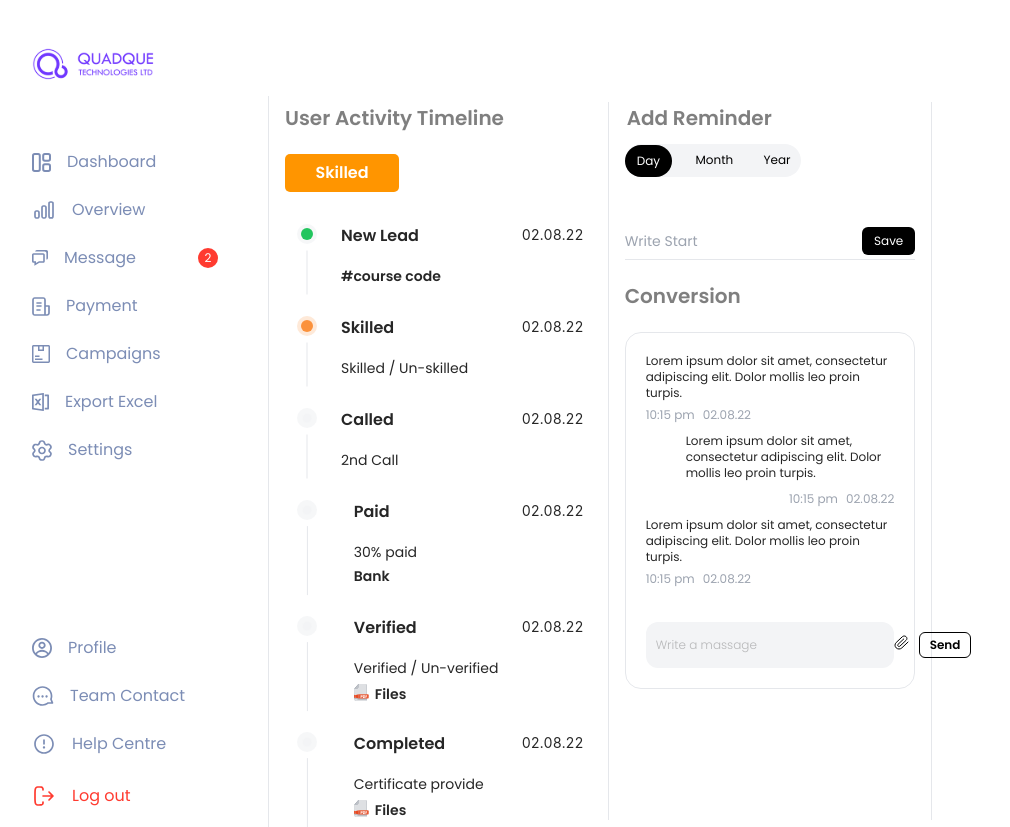
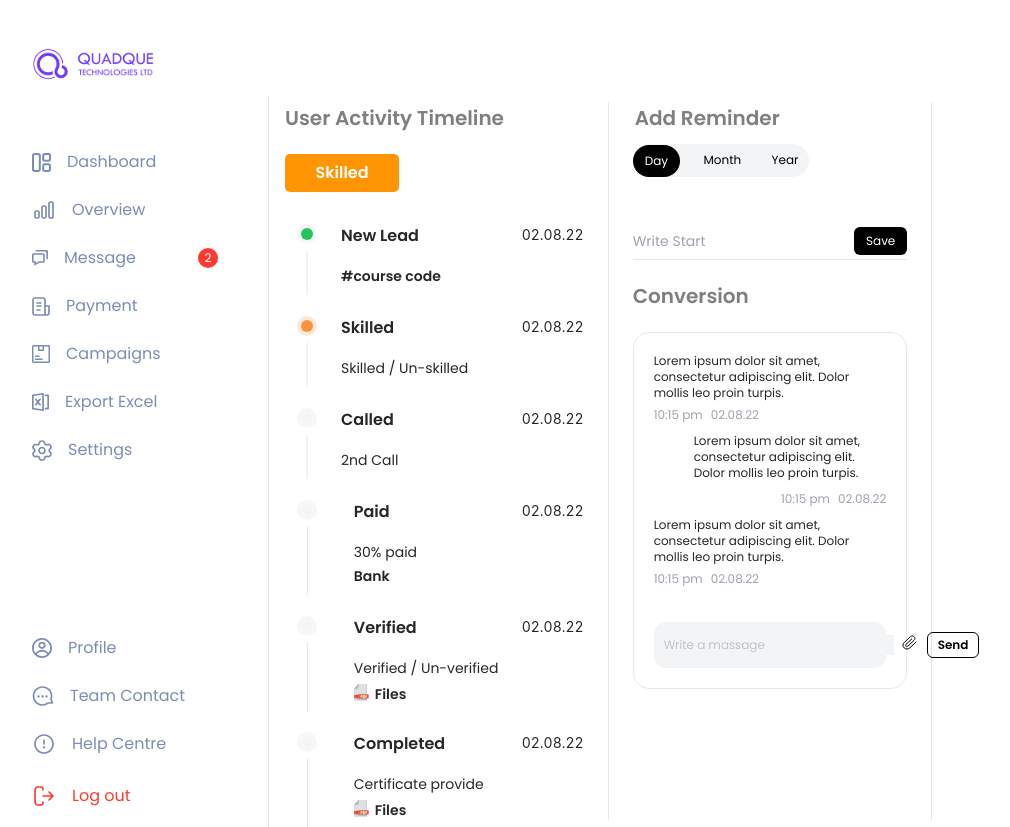
Before and after one commit to mhmalvi/nexus-crm-client, a React (Create React App) app: page /lead/1 in a window 1280 px wide. Shown: the whole page, without its empty margins (8-1018 px from the left). Built offline with nearby package versions, Linux system fonts and the light colour scheme.

Commit message:
refactor: lead details page conversation section updated

```diff
--- a/src/Pages/LeadDetails/Conversation/index.jsx
+++ b/src/Pages/LeadDetails/Conversation/index.jsx
@@ -44,7 +44,7 @@ const Conversation = () => {
 
   return (
     <div
-      className="min-h-full px-4 border-r"
+      className="min-h-full px-6 border-r"
       onClick={() => {
         setMonthPicker(false);
         setYearPicker(false);
```
